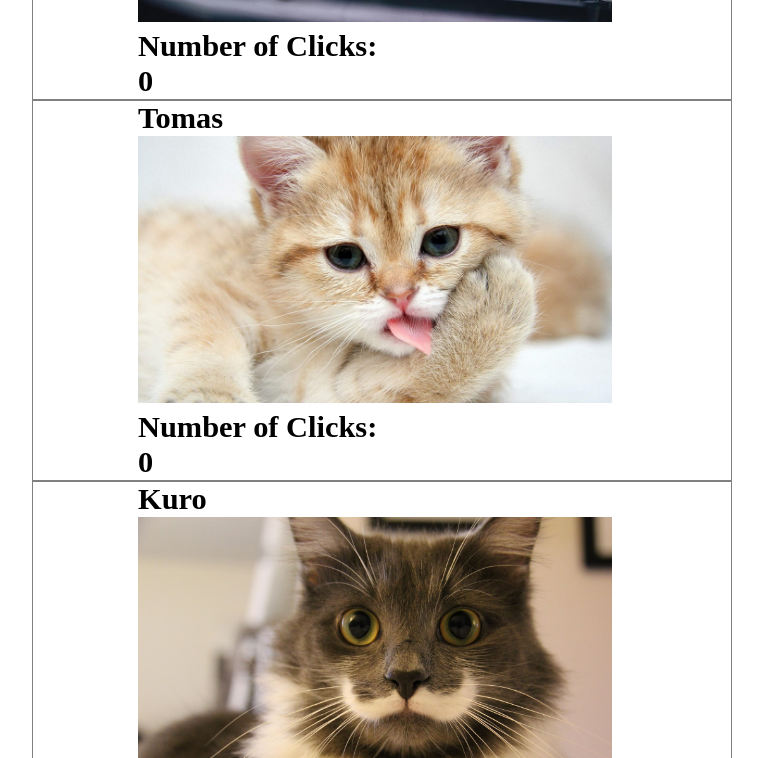
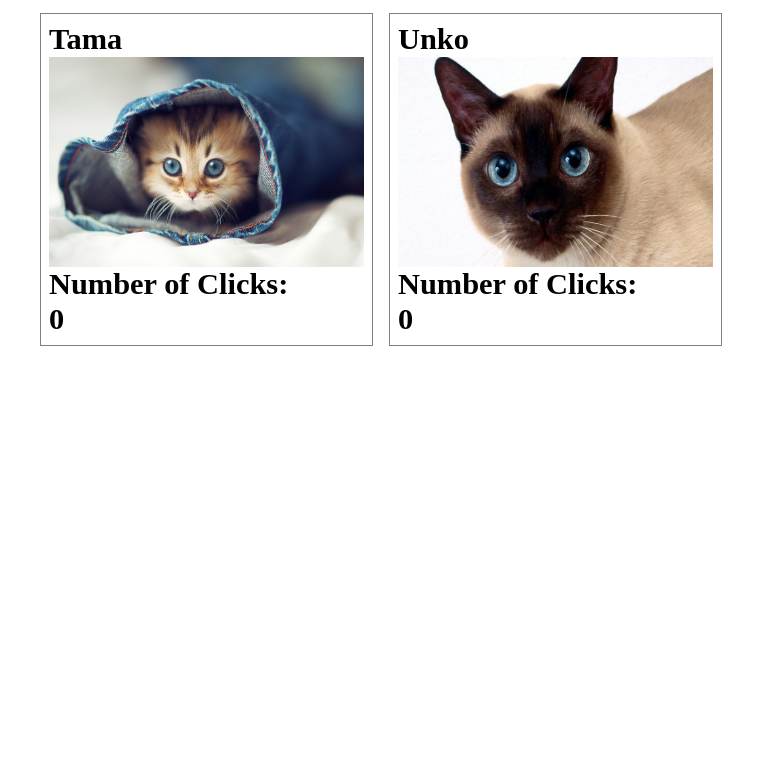
Before and after one commit to hangryCat/cat-clicker, a plain HTML site: page index.html in a window 1280 px wide. Shown: the part 693-1451 px from the top of the page, without its empty margins (258-1021 px from the left). After the commit the page ends 1047 px from the top, so only its background shows below. Drawn offline with Linux system fonts and the light colour scheme.

Commit message:
Add flexbox to #container

```diff
--- a/css/style.css
+++ b/css/style.css
@@ -7,21 +7,28 @@ body {
   font-size: 26px;
 }
 
-#container {
+article#container {
   margin-left: auto;
   margin-right: auto;
   max-width: 700px;
-}
-
-section.cat-info {
-  padding-left: 15%;
-  border: solid 1px grey;
+  display: flex;
+  flex-flow: row wrap;
+  justify-content: flex-start;
 }
 
 div.clickable {
-  width: 80%;
+  width: 100%;
+  height: 210px;
 }
 
 div img {
  width: 100%;
+ height: 100%;
 }
+
+section.cat-info {
+  width: 45%;
+  margin: 8px;
+  padding: 8px;
+  border: solid 1px grey;
+}
```
